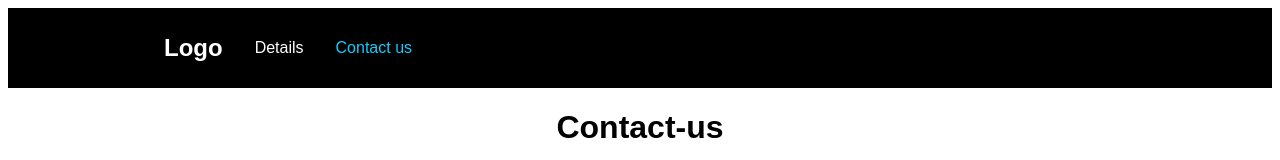
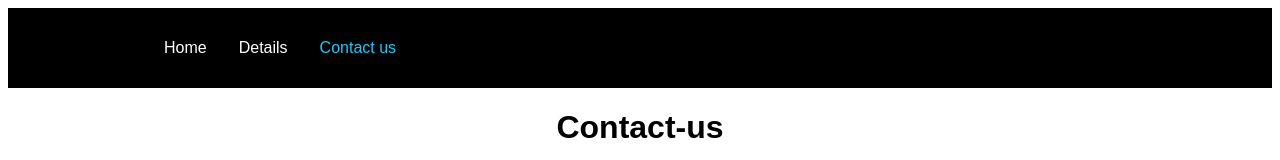
Before and after one commit to marurevi/React---Metrics-webapp, a React (Create React App) app: page /contact-us in a window 1280 px wide. Shown: the top 160 px of the page. Built offline with nearby package versions, Linux system fonts and the light colour scheme.

Commit message:
Fix linters

```diff
--- a/src/App.css
+++ b/src/App.css
@@ -1,4 +1,6 @@
-*, *::before, *::after {
+*,
+*::before,
+*::after {
   box-sizing: border-box;
   font-family: sans-serif;
   text-align: center;
--- a/src/components/Navbar/index.js
+++ b/src/components/Navbar/index.js
@@ -1,15 +1,17 @@
 import React from 'react';
-import { Nav, NavLink, Bars, NavMenu } from './NavbarStyle';
+import {
+  Nav, NavLink, Bars, NavMenu,
+} from './NavbarStyle';
 
-const Navbar = () => {
+function Navbar() {
   return (
     <div>
       <Nav>
-        <NavLink to="/">
-          <h1>Logo</h1>
-        </NavLink>
         <Bars />
         <NavMenu>
+          <NavLink to="/">
+            Home
+          </NavLink>
           <NavLink to="/details" activeStyle>
             Details
           </NavLink>
@@ -17,6 +19,7 @@ const Navbar = () => {
             Contact us
           </NavLink>
         </NavMenu>
+
       </Nav>
     </div>
   );
--- a/src/components/pages/ContactUs.js
+++ b/src/components/pages/ContactUs.js
@@ -1,6 +1,6 @@
 import React from 'react';
 
-const ContactUs = () => {
+function ContactUs() {
   return (
     <div>
       <h1>Contact-us</h1>
--- a/src/components/pages/Details.js
+++ b/src/components/pages/Details.js
@@ -1,6 +1,6 @@
 import React from 'react';
 
-const Details = () => {
+function Details() {
   return (
     <div>
       <h1>Details</h1>
--- a/src/components/pages/Home.js
+++ b/src/components/pages/Home.js
@@ -1,6 +1,6 @@
 import React from 'react';
 
-const Home = () => {
+function Home() {
   return (
     <div>
       <h1>Home</h1>
--- a/src/index.js
+++ b/src/index.js
@@ -9,5 +9,5 @@ root.render(
     <Router>
       <App />
     </Router>
-  </React.StrictMode>
+  </React.StrictMode>,
 );
```
Also changed, not shown: src/components/Navbar/NavbarStyle.js (+4 -4 lines).
